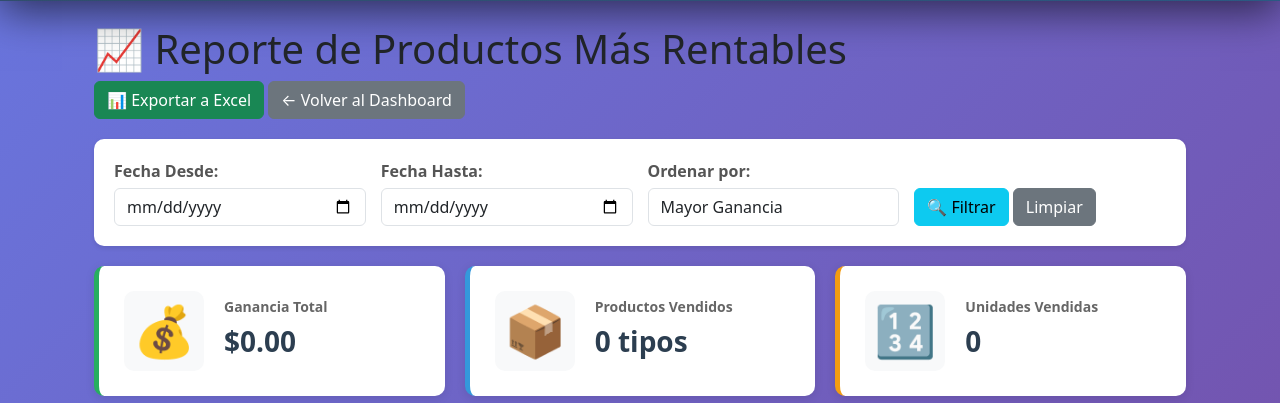
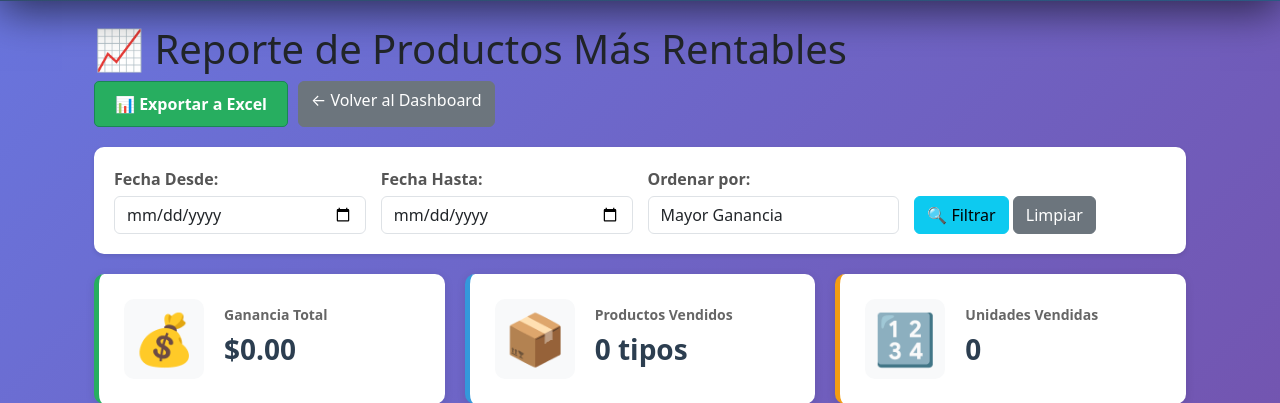
Before and after one commit to codebybrandonprogramming-creator/sistema-inventario-motos, a Flask app: page /reportes/rentabilidad in a window 1280 px wide. Shown: the part 495-898 px from the top of the page. Run offline with Flask 3, Linux system fonts and the light colour scheme; the visitor is signed in with stand-in values (Sample User, id 1); data that the repository does not hold is empty; some libraries are stand-ins or nearby versions.

Commit message:
Auto-commit: cambios detectados

```diff
--- a/templates/reportes/reporte_rentabilidad.html
+++ b/templates/reportes/reporte_rentabilidad.html
@@ -341,5 +341,24 @@
 .table-responsive {
     overflow-x: auto;
 }
+
+.button-group {
+    display: flex;
+    gap: 10px;
+}
+
+.btn-success {
+    background: #27ae60;
+    color: white;
+    padding: 10px 20px;
+    border-radius: 5px;
+    text-decoration: none;
+    font-weight: 600;
+    transition: background 0.3s;
+}
+
+.btn-success:hover {
+    background: #229954;
+}
 </style>
 {% endblock %}
```
